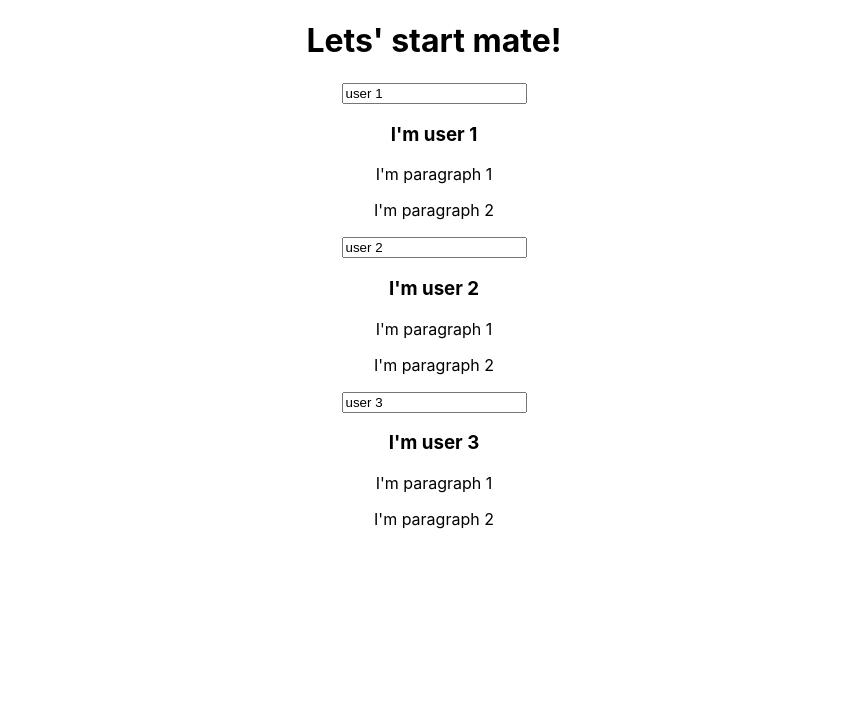
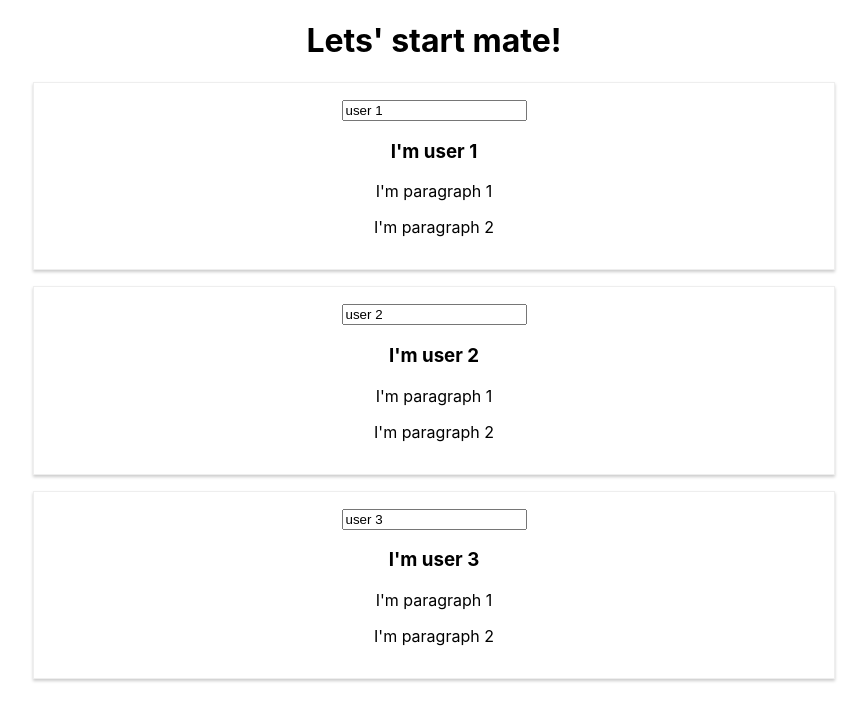
Before and after one commit to ElDav1d/react-complete-guide-base-syntax-exercise, a React (Create React App) app: page / in a window 1280 px wide. Shown: the top 720 px of the page, without its empty margins (206-1073 px from the left). Built offline with nearby package versions, Linux system fonts and the light colour scheme.

Commit message:
Apply styles from external file

```diff
--- /dev/null
+++ b/src/UserOutput/UserOutput.css
@@ -0,0 +1,7 @@
+.User {
+  width: 60%;
+  margin: 1rem auto;
+  border: 1px solid #eee;
+  box-shadow: 0 2px 3px #ccc;
+  padding: 1rem;
+}
--- a/src/UserOutput/UserOutput.js
+++ b/src/UserOutput/UserOutput.js
@@ -1,6 +1,8 @@
+import './UserOutput.css';
+
 const userOutput = (props) => {
   return (
-    <div>
+    <div className="User">
       <div>{props.children}</div>
       <h3>I'm {props.userName}</h3>
       <p>I'm paragraph 1</p>
```
